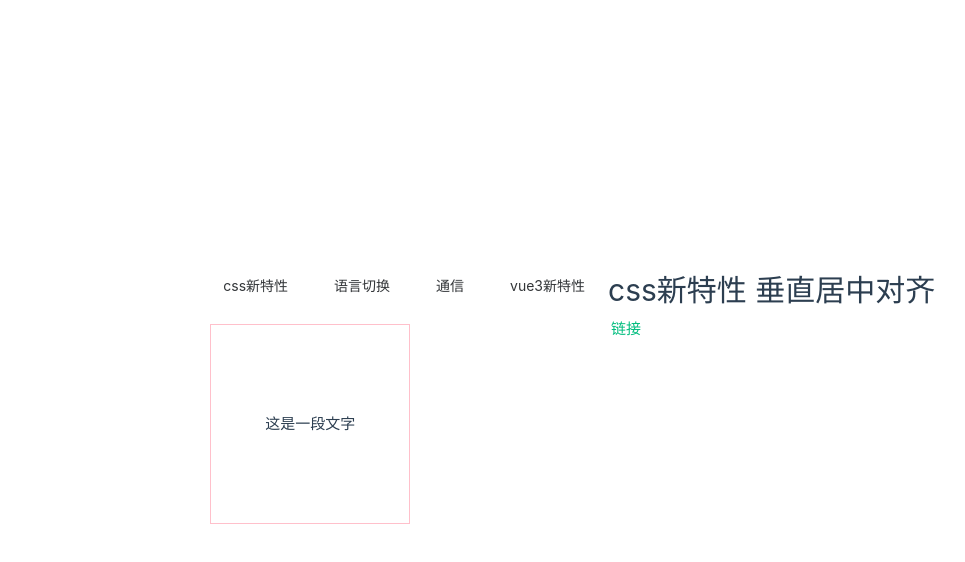
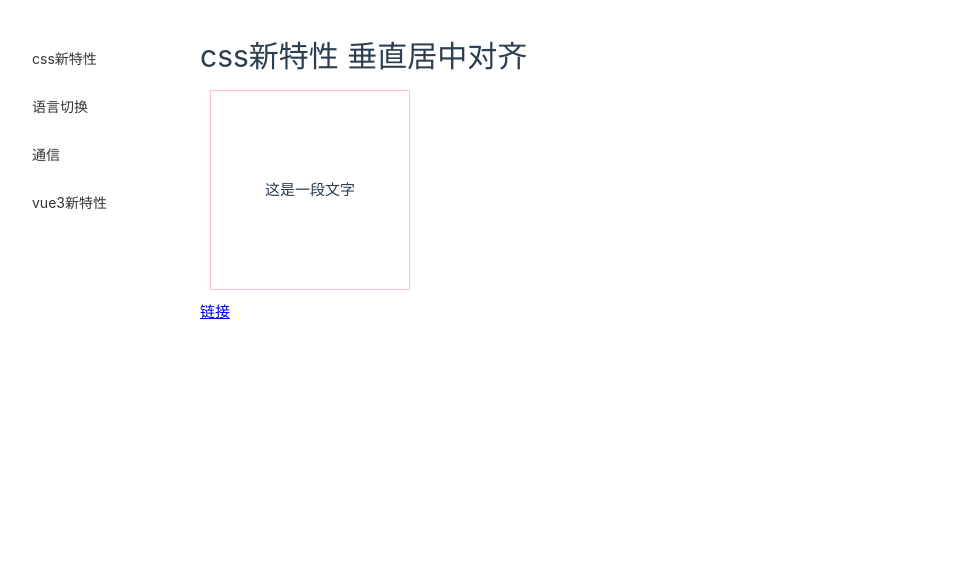
Before and after one commit to Diamondjcx/vue-test, a Vue app: page /css in a window 1280 px wide. Shown: the top 562 px of the page, without its empty margins (32-997 px from the left). Built offline with nearby package versions, Linux system fonts and the light colour scheme.

Commit message:
vue3新特性更新

```diff
--- a/src/assets/main.css
+++ b/src/assets/main.css
@@ -1,35 +1,8 @@
 @import './base.css';
 
 #app {
-  max-width: 1280px;
-  margin: 0 auto;
+
   padding: 2rem;
   font-weight: normal;
+  display: flex;
 }
-
-a,
-.green {
-  text-decoration: none;
-  color: hsla(160, 100%, 37%, 1);
-  transition: 0.4s;
-  padding: 3px;
-}
-
-@media (hover: hover) {
-  a:hover {
-    background-color: hsla(160, 100%, 37%, 0.2);
-  }
-}
-
-@media (min-width: 1024px) {
-  body {
-    display: flex;
-    place-items: center;
-  }
-
-  #app {
-    display: grid;
-    grid-template-columns: 1fr 1fr;
-    padding: 0 2rem;
-  }
-}
--- a/src/views/Home.vue
+++ b/src/views/Home.vue
@@ -1,7 +1,7 @@
 <template>
   <n-menu
+    style="width: 200px"
     v-model:value="activeKey"
-    mode="horizontal"
     :options="menuOptions"
     responsive
   />
--- a/src/views/css/index.vue
+++ b/src/views/css/index.vue
@@ -1,9 +1,11 @@
 <template>
-  <h1>css新特性 垂直居中对齐</h1>
-  <div class="layout">这是一段文字</div>
-  <a href="https://build-your-own.org/blog/20240813_css_vertical_center/"
-    >链接</a
-  >
+  <div>
+    <h1>css新特性 垂直居中对齐</h1>
+    <div class="layout">这是一段文字</div>
+    <a href="https://build-your-own.org/blog/20240813_css_vertical_center/"
+      >链接</a
+    >
+  </div>
 </template>
 
   <script setup>
--- a/src/views/newFeature/index.vue
+++ b/src/views/newFeature/index.vue
@@ -4,12 +4,18 @@
       <SameNameShorthand
     /></n-tab-pane>
     <n-tab-pane name="once" tab="一次性侦听器"> <OnceWatch /> </n-tab-pane>
+    <n-tab-pane name="props" tab="响应式 Props 解构"> <Props /> </n-tab-pane>
+    <n-tab-pane name="useTemplateRef" tab="useTemplateRef()获取模板引用实例">
+      <UseTemplateRef />
+    </n-tab-pane>
   </n-tabs>
 </template>
 
 <script setup>
-import SameNameShorthand from "./components/SameNameShorthand.vue";
-import OnceWatch from "./components/OnceWatch.vue";
+import SameNameShorthand from "./sameNameShorthand/index.vue";
+import OnceWatch from "./onceWatch/index.vue";
+import Props from "./props/index.vue";
+import UseTemplateRef from "./useTemplateRef/index.vue";
 </script>
 
 <style lang="scss" scoped>
--- a/src/views/newFeature/components/OnceWatch.vue
+++ b/src/views/newFeature/onceWatch/index.vue
@@ -3,7 +3,7 @@
   <p>input值变化了，新值{{ newValue }} - 旧值{{ oldValue }}</p>
 </template>
 
-<script setup>
+  <script setup>
 import { ref, watch } from "vue";
 const inputValue = ref("");
 const newValue = ref("");
@@ -20,5 +20,5 @@ watch(
 );
 </script>
 
-<style lang="scss" scoped>
+  <style lang="scss" scoped>
 </style>
--- /dev/null
+++ b/src/views/newFeature/props/components/son.vue
@@ -0,0 +1,26 @@
+<template>
+  <div>父组件传递过来的值：count{{ count }}</div>
+  <div>父组件传递过来的值：name{{ name }}</div>
+  子组件：<input type="text" v-model="count1" />
+</template>
+
+<script setup>
+import { defineProps, toRef, ref } from "vue";
+// const props = defineProps({
+//   count: {
+//     type: String,
+//     default: "",
+//   },
+// });
+const { count = 2, name } = defineProps({
+  count: String,
+  name: String,
+});
+console.log("count", count);
+console.log("name", name);
+const count1 = ref(count);
+console.log("count1", count1.value);
+</script>
+
+<style lang="scss" scoped>
+</style>
--- /dev/null
+++ b/src/views/newFeature/props/index.vue
@@ -0,0 +1,14 @@
+<template>
+  <input type="text" v-model="count" />
+  <son :count :name />
+</template>
+
+<script setup>
+import { ref } from "vue";
+import son from "./components/son.vue";
+const count = ref("默认值");
+const name = ref("默认name");
+</script>
+
+<style lang="scss" scoped>
+</style>
--- a/src/views/newFeature/components/SameNameShorthand.vue
+++ b/src/views/newFeature/sameNameShorthand/index.vue
@@ -4,14 +4,14 @@
   <Test v-bind:id="id" />
 </template>
 
-<script setup>
+  <script setup>
 /**
  * 模版语法-同名简写 3.4+
  */
 import { ref } from "vue";
-import Test from "./Test.vue";
+import Test from "./components/Test.vue";
 const id = ref("myId");
 </script>
 
-<style lang="scss" scoped>
+  <style lang="scss" scoped>
 </style>
--- /dev/null
+++ b/src/views/newFeature/useTemplateRef/components/Son.vue
@@ -0,0 +1,14 @@
+<template>
+  <div>
+    <input type="text" v-model="name" />
+  </div>
+</template>
+
+<script setup>
+import { ref } from "vue";
+const name = ref("11111");
+defineExpose({ name });
+</script>
+
+<style lang="scss" scoped>
+</style>
--- /dev/null
+++ b/src/views/newFeature/useTemplateRef/components/Son1.vue
@@ -0,0 +1,14 @@
+<template>
+  <div>
+    <input type="text" v-model="name" />
+  </div>
+</template>
+
+  <script setup>
+import { ref } from "vue";
+const name = ref("son1");
+defineExpose({ name });
+</script>
+
+  <style lang="scss" scoped>
+</style>
--- /dev/null
+++ b/src/views/newFeature/useTemplateRef/index.vue
@@ -0,0 +1,30 @@
+<template>
+  <div class="list" ref="listEl">
+    <div ref="itemEl" class="item" v-for="item in list" :key="item">
+      {{ item }}
+    </div>
+  </div>
+  <Son ref="sonEl" />
+  <Son1 ref="son1El" />
+</template>
+
+  <script setup >
+import { useTemplateRef, onMounted, ref } from "vue";
+import Son from "./components/Son.vue";
+import Son1 from "./components/Son1.vue";
+
+const list = [1, 2, 3];
+
+const listRef = useTemplateRef("listEl");
+const itemRef = useTemplateRef("itemEl");
+const sonEl = ref(null);
+// 获取实例
+const son1Ref = useTemplateRef("son1El");
+
+onMounted(() => {
+  console.log(listRef.value); // div.list
+  console.log(sonEl.value.name); // div.son
+  console.log(itemRef.value); // Proxy(Array) {0: div.item, 1: div.item, 2: div.item}
+  console.log("son1Ref", son1Ref.value.name);
+});
+</script>
```
Also changed, not shown: src/views/newFeature/sameNameShorthand/components/Test.vue (renamed from src/views/newFeature/components/Test.vue).
